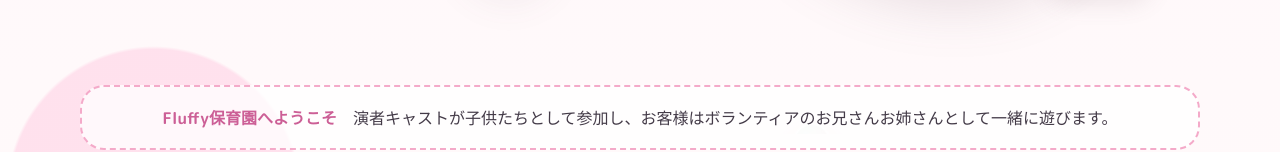
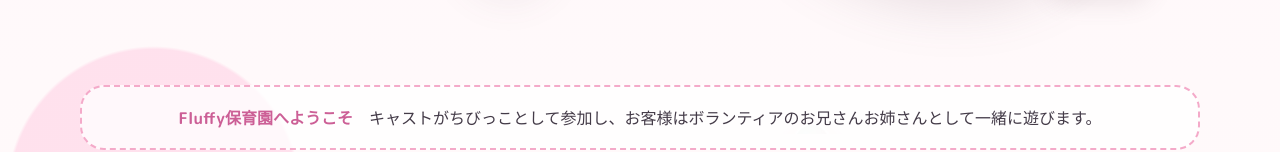
Before and after one commit to Fascinate-group/Fluffy, a plain HTML site: page index.html in a window 1280 px wide. Shown: the part 666-818 px from the top of the page. Drawn offline with Linux system fonts and the light colour scheme; a web font is replaced by a local one.

Commit message:
Update welcome event copy

```diff
--- a/index.html
+++ b/index.html
@@ -83,7 +83,7 @@
       <section class="notice-band" aria-label="イベント概要">
         <div>
           <strong>Fluffy保育園へようこそ</strong>
-          <span>演者キャストが子供たちとして参加し、お客様はボランティアのお兄さんお姉さんとして一緒に遊びます。</span>
+          <span>キャストがちびっことして参加し、お客様はボランティアのお兄さんお姉さんとして一緒に遊びます。</span>
         </div>
       </section>
 
```
